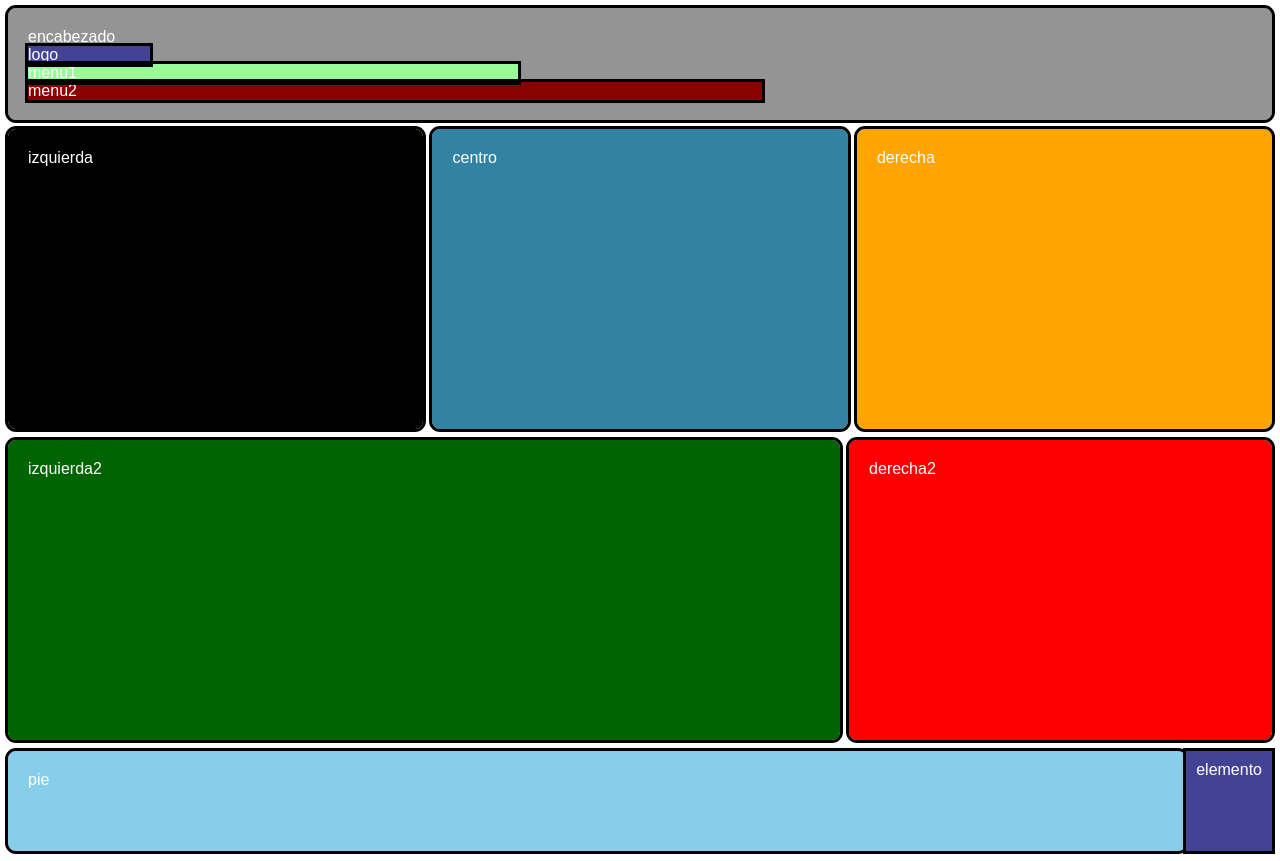
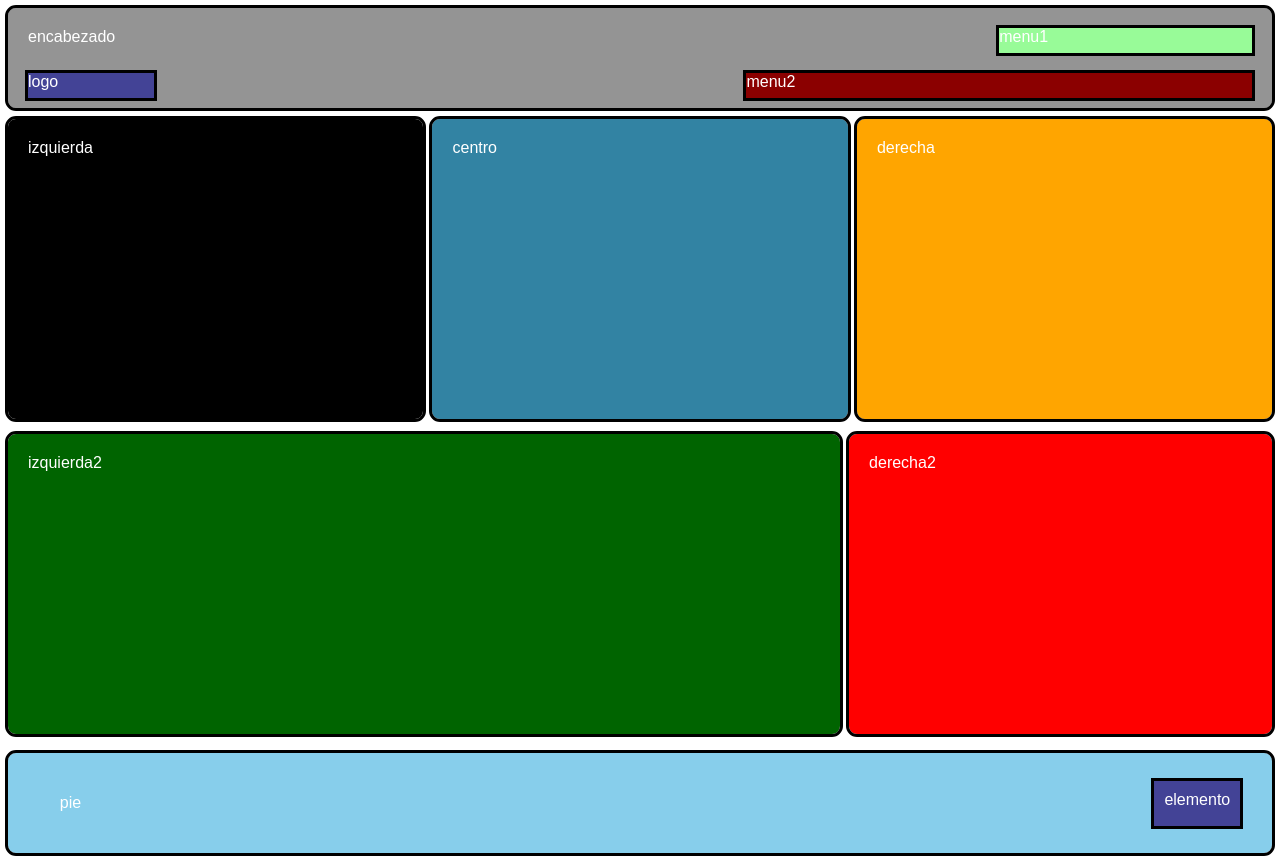
Before and after one commit to AlvaroCorreaD/Entregable-Flexbox, a website: page index.html in a window 1280 px wide. Drawn offline with Linux system fonts and the light colour scheme.

Commit message:
finished

```diff
--- a/estilos.css
+++ b/estilos.css
@@ -4,49 +4,72 @@ body {
 }
 
 .contenedor1 {
-  display: flex;
-  flex-flow: row wrap;
+  width: 100%;
+  background: rgb(148, 148, 148);
+  outline-style: solid;
+  outline-color: black;
+  border-radius: 0.5rem;
   height: 100px;
-  margin-bottom: 2.5mm;
+}
+
+.contenedor1-1 {
+  width: 100%;
+  display: inline-flex;
+  flex-flow: row nowrap;
+  justify-content: space-between;
+  align-items: space-around;
+  padding-top: 20px;
+  padding-left: 20px;
 }
 
 .encabezado {
-  background-color: rgb(148, 148, 148);
-  width: 100%;
+  border-color: black;
+  width: 20%;
+}
+
+.menu1 {
+  background-color: palegreen;
+  width: 20%;
+  height: 25px;
+  margin-right: 40px;
   outline-style: solid;
   outline-color: black;
-  border-radius: 0.5rem;
-  padding: 20px;
+}
+
+.contenedor1-2 {
+  width: 100%;
+  display: inline-flex;
+  flex-flow: row nowrap;
+  justify-content: space-between;
+  align-items: space-around;
+  padding-top: 20px;
+  padding-left: 20px;
 }
 
 .logo {
   background-color: rgb(67, 67, 150);
   width: 10%;
-  outline-style: solid;
-  outline-color: black;
-}
-
-.menu1 {
-  background-color: palegreen;
-  width: 40%;
+  height: 25px;
   outline-style: solid;
   outline-color: black;
 }
 
 .menu2 {
   background-color: darkred;
-  width: 60%;
+  width: 40%;
+  height: 25px;
   outline-style: solid;
   outline-color: black;
+  margin-right: 40px;
 }
 
 .contenedor2 {
-  display: flex;
-  flex-direction: row;
+  display: inline-flex;
+  flex-flow: row nowrap;
   width: 100%;
   height: 300px;
-  margin-top: 5.5mm;
-  margin-bottom: 3mm;
+  margin-top: 3mm;
+  margin-bottom: 4mm;
   column-gap: 2.5mm;
 }
 .izquierda {
@@ -77,12 +100,12 @@ body {
 }
 
 .contenedor3 {
-  display: flex;
-  flex-direction: row;
-  flex-wrap: nowrap;
+  display: inline-flex;
+  flex-flow: row nowrap;
   width: 100%;
   height: 300px;
   column-gap: 2.5mm;
+  margin-bottom: 2mm;
 }
 
 .izquierda2 {
@@ -104,19 +127,21 @@ body {
 }
 
 .contenedor4 {
+  background-color: skyblue;
   display: flex;
+  justify-content: space-around;
+  align-items: center;
   width: 100%;
   height: 100px;
   margin-top: 3mm;
+  outline-style: solid;
+  outline-color: black;
+  border-radius: 0.5rem;
 }
 
 .pie {
-  background-color: skyblue;
-  width: 100%;
+  width: 80%;
   padding: 20px;
-  outline-style: solid;
-  outline-color: black;
-  border-radius: 0.5rem;
 }
 
 .elemento {
@@ -124,4 +149,5 @@ body {
   outline-style: solid;
   outline-color: black;
   padding: 10px;
+  height: 25px;
 }
--- a/index.html
+++ b/index.html
@@ -8,16 +8,18 @@
     <title>Static Template</title>
   </head>
   <body>
+
     <div class="contenedor1">
+    <div class="contenedor1-1">
       <div class="encabezado">
-        encabezado
-        <div>
-          <div class="logo">logo</div>
-          <div class="menu1">menu1</div>
-          <div class="menu2">menu2</div>
-        </div>
-      </div>
+        encabezado</div>
+        <div class="menu1">menu1</div>
     </div>
+    <div class="contenedor1-2">
+      <div class="logo">logo</div>
+      <div class="menu2">menu2</div>
+    </div>
+  </div>
 
       <div class="contenedor2">
         <div class="izquierda">izquierda</div>
@@ -37,6 +39,5 @@
       <div class="pie">pie</div>
       <div class="elemento">elemento</div>
     </div>
-  </div>
   </body>
 </html>
```
